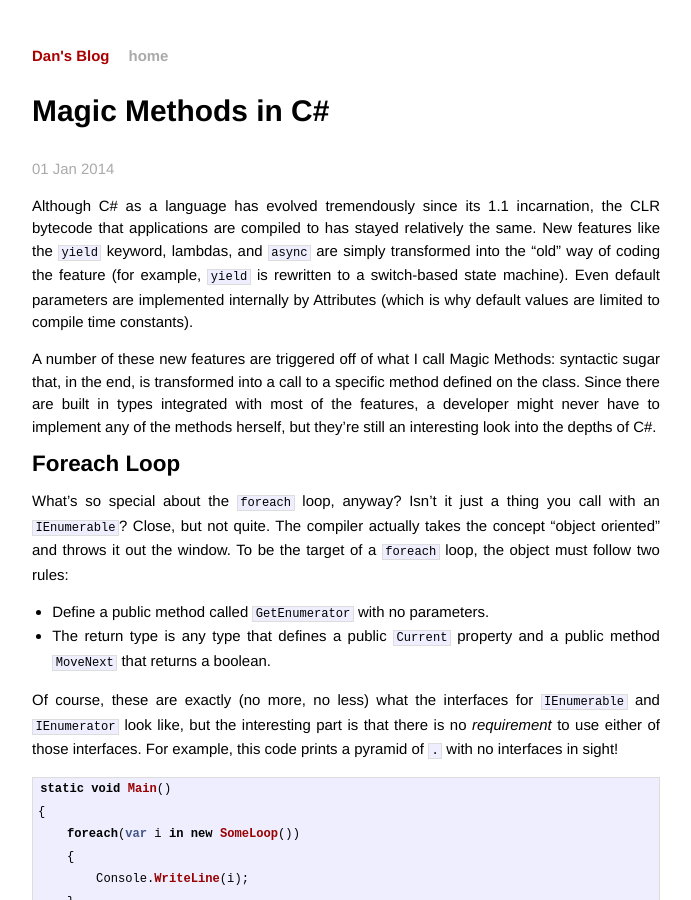
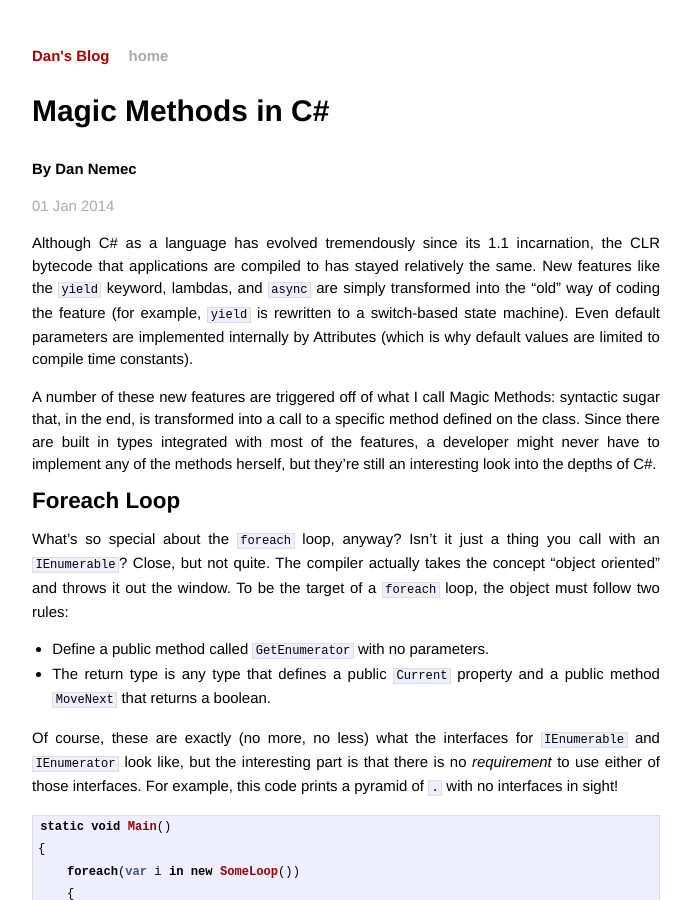
Before and after one commit to nemec/nemec.github.io, a Jekyll site: the page built from _posts/2014-01-01-magic-methods-c-sharp.md, in a window 1280 px wide and 900 px high. Shown: the whole window, without its empty margins (294-985 px from the left). Built offline with Jekyll 4.4.1, drawn with Linux system fonts in a browser that asks for light colours; Markdown is read by kramdown in place of the engine named in the settings; comment, search, counter and statistics services are not loaded.

Commit message:
Add authorship to each post.

```diff
--- a/_layouts/post.html
+++ b/_layouts/post.html
@@ -2,6 +2,7 @@
 layout: default
 ---
 <h1>{{ page.title }}</h1>
+<h4>By Dan Nemec</h4>
 <p class="meta">{{ page.date | date_to_string }}</p>
 
 <div class="post">
```
